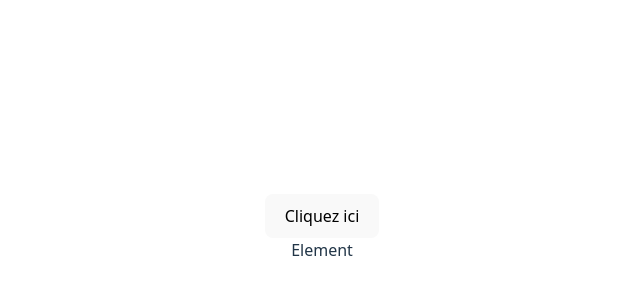
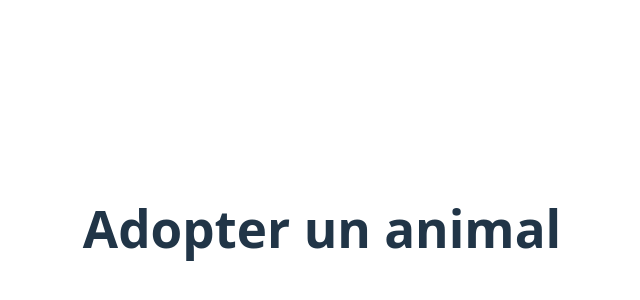
Before and after one commit to emmanuelMartin53/my-app, a React (Vite) app: page / in a window 1280 px wide. Shown: the part 172-472 px from the top of the page, without its empty margins (318-958 px from the left). Built offline with nearby package versions, Linux system fonts and the light colour scheme.

Commit message:
ManualQuery: méthode non conseillé

```diff
--- a/src/App.jsx
+++ b/src/App.jsx
@@ -1,6 +1,7 @@
 
 import './App.css'
-import GetByTestId from './components/Queries/GetByTestId'
+import ManualQuery from './components/Queries/ManualQuery'
+// import GetByTestId from './components/Queries/GetByTestId'
 // import GetByTitle from './components/Queries/GetByTitle'
 // import GetByAltText from './components/Queries/GetByAltText'
 // import GetByRole from './components/Queries/GetByRole';
@@ -20,7 +21,8 @@ const App = () => {
       {/* <GetByDisplayValue /> */}
       {/* <GetByAltText /> */}
       {/* <GetByTitle /> */}
-      <GetByTestId />
+      {/* <GetByTestId /> */}
+      <ManualQuery />
     </div>
 
   )
--- /dev/null
+++ b/src/components/Queries/ManualQuery.jsx
@@ -0,0 +1,7 @@
+
+
+const ManualQuery = () => {
+  return <h1 className="headerOne">Adopter un animal</h1>
+
+}
+export default ManualQuery
```
Also changed, not shown: 1 other file (tests, documents, lock files or other folders).
